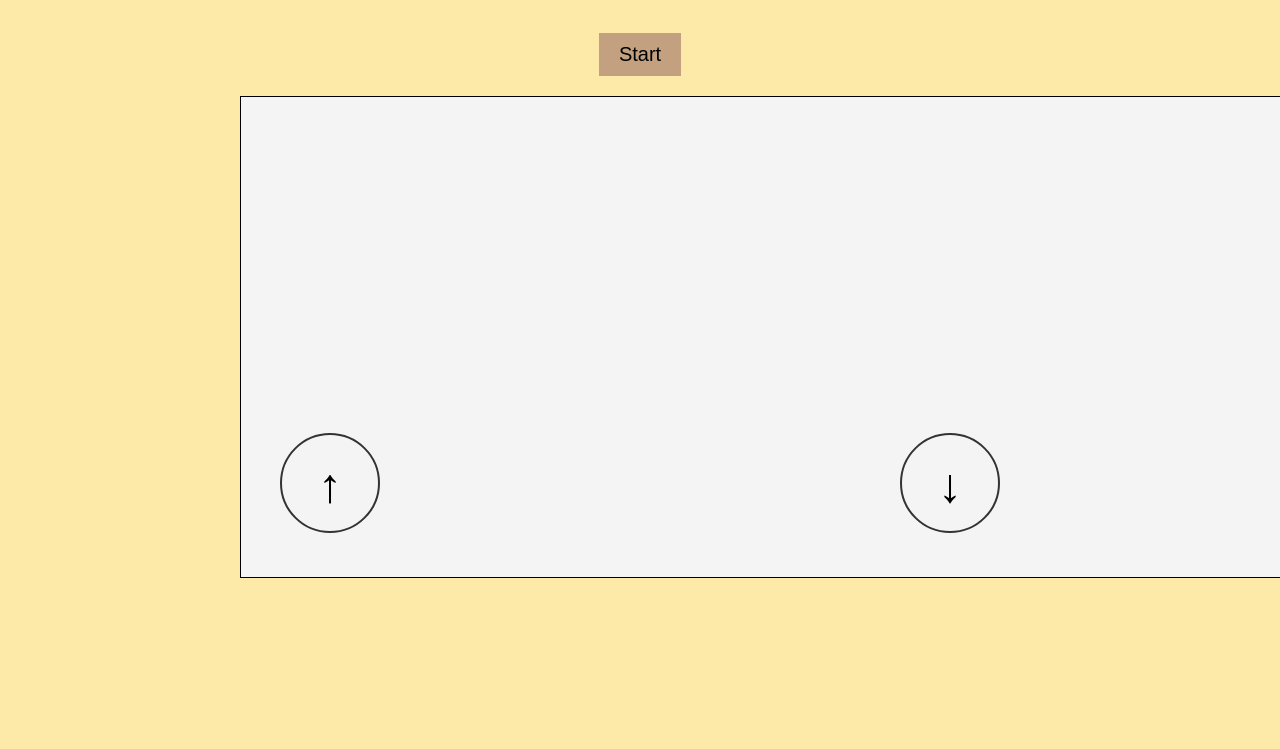
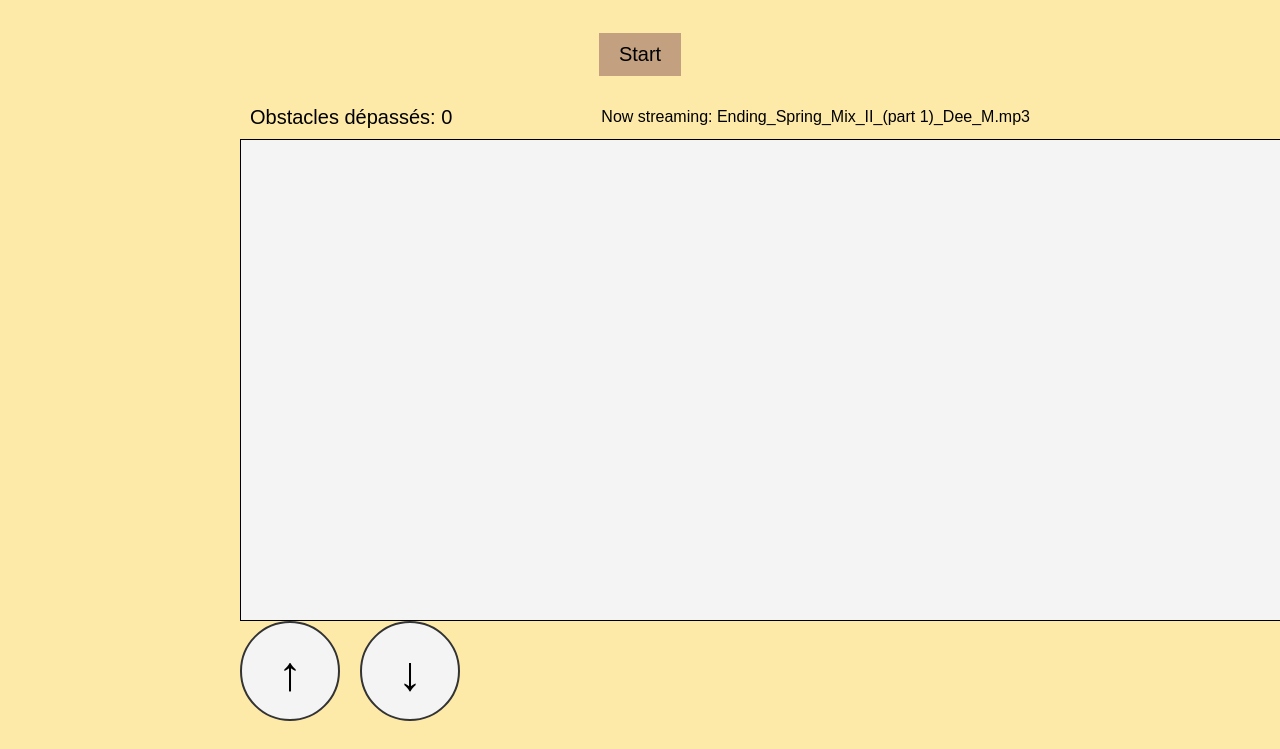
Before and after one commit to jonjonrebas/Habibi, a plain HTML site: page index.html in a window 1280 px wide. Shown: the part 431-1180 px from the top of the page. Before the commit the page ends 1041 px from the top, so only its background shows below. Drawn offline with Linux system fonts and the light colour scheme.

Commit message:
Update index.html

```diff
--- a/index.html
+++ b/index.html
@@ -37,32 +37,41 @@
         canvas {
             border: 1px solid black;
             background-color: #f4f4f4;
+            display: block;
+            margin: 0 auto;
         }
-        #moveUp, #moveDown {
+        .controls {
+            display: flex;
+            justify-content: space-between;
+            align-items: center;
+            margin: 10px;
+        }
+        .score {
+            font-size: 20px;
+        }
+        .music-info {
+            font-size: 16px;
+        }
+        .arrows {
+            display: flex;
+            gap: 20px;
+        }
+        .arrow-button {
             font-size: 48px;
             width: 100px;
             height: 100px;
             background-color: #f4f4f4;
             border: 2px solid #333;
             border-radius: 50px;
-            position: absolute;
-            bottom: 10%;
             text-align: center;
             line-height: 100px;
         }
-        #moveUp {
-            left: 5%;
-        }
-        #moveDown {
-            right: 5%;
-        }
         @media (max-width: 800px) {
-            #moveUp, #moveDown {
+            .arrow-button {
                 font-size: 32px;
                 width: 80px;
                 height: 80px;
                 line-height: 80px;
-                bottom: 5%;
             }
         }
     </style>
@@ -76,9 +85,15 @@
     </div>
     <button class="start-button" onclick="startGame()">Start</button>
     <div id="gameContainer">
+        <div class="controls">
+            <div class="score">Obstacles dépassés: <span id="score">0</span></div>
+            <div class="music-info">Now streaming: Ending_Spring_Mix_II_(part 1)_Dee_M.mp3</div>
+        </div>
         <canvas id="gameCanvas" width="800" height="400"></canvas>
-        <button id="moveUp" ontouchstart="startMoving('up')" ontouchend="stopMoving()">↑</button>
-        <button id="moveDown" ontouchstart="startMoving('down')" ontouchend="stopMoving()">↓</button>
+        <div class="arrows">
+            <button class="arrow-button" id="moveUp" ontouchstart="startMoving('up')" ontouchend="stopMoving()">↑</button>
+            <button class="arrow-button" id="moveDown" ontouchstart="startMoving('down')" ontouchend="stopMoving()">↓</button>
+        </div>
     </div>
     <audio id="gameMusic" loop>
         <source src="Ending_Spring_Mix_II_(part 1)_Dee_M.mp3" type="audio/mpeg">
```
